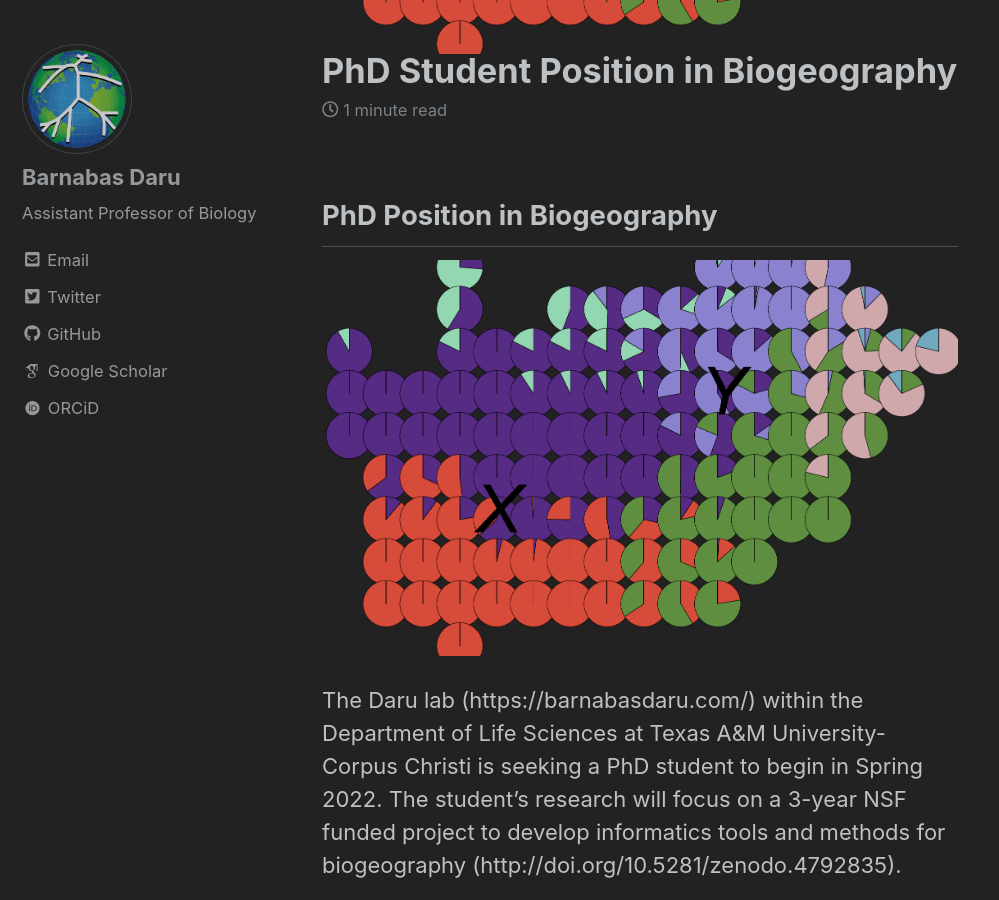
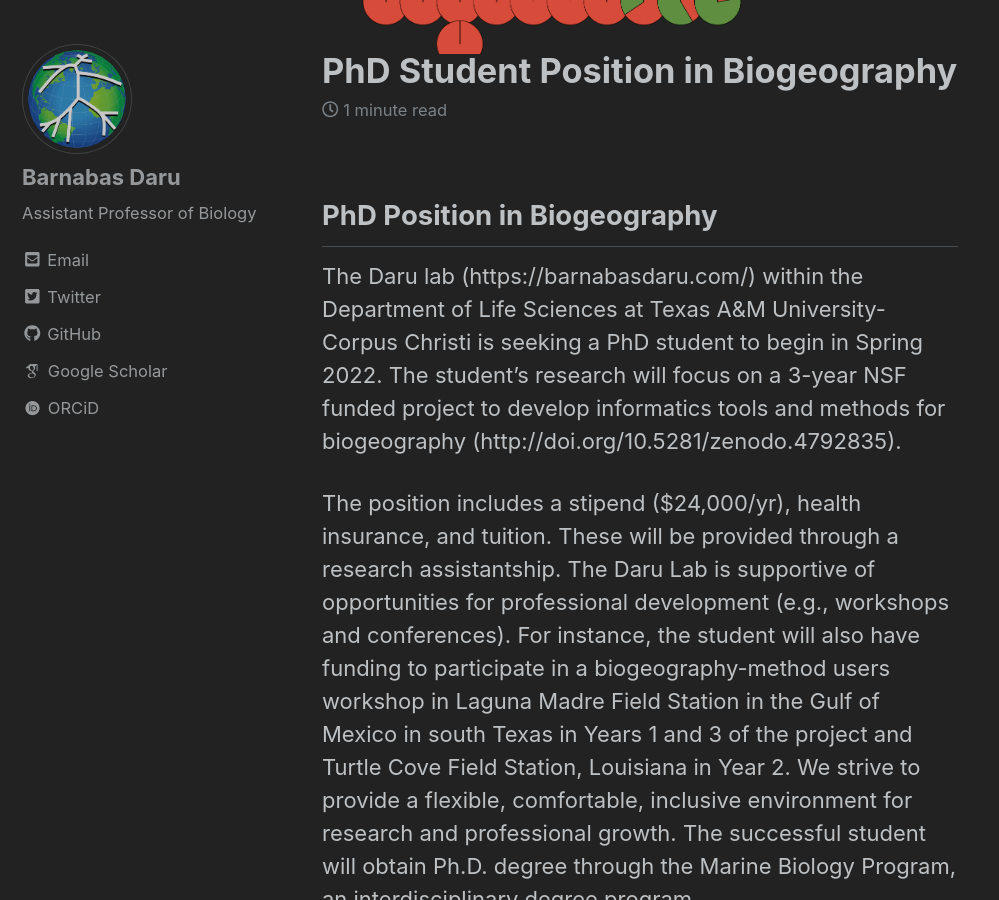
Before and after one commit to darunabas/darulab.github.io, a Jekyll site: the page built from _posts/2021-06-11-PhD-students-biogeography.md, in a window 1280 px wide and 900 px high, scrolled down 585 px. Shown: the whole window, without its empty margins (0-999 px from the left). Built offline with Jekyll 4.4.1, drawn with Linux system fonts in a browser that asks for light colours; nearby versions of some CDN libraries; some web fonts are replaced.

Commit message:
Update 2021-06-11-PhD-students-biogeography.md

```diff
--- a/_posts/2021-06-11-PhD-students-biogeography.md
+++ b/_posts/2021-06-11-PhD-students-biogeography.md
@@ -13,8 +13,6 @@
 ---
 
 ## PhD Position in Biogeography
-
-![]({{ page.image | relative url }})
 
 The Daru lab (https://barnabasdaru.com/) within the Department of Life Sciences at Texas A&M University-Corpus Christi is seeking a PhD student to begin in Spring 2022.  The student's research will focus on a 3-year NSF funded project to develop informatics tools and methods for biogeography (http://doi.org/10.5281/zenodo.4792835).
 
```
